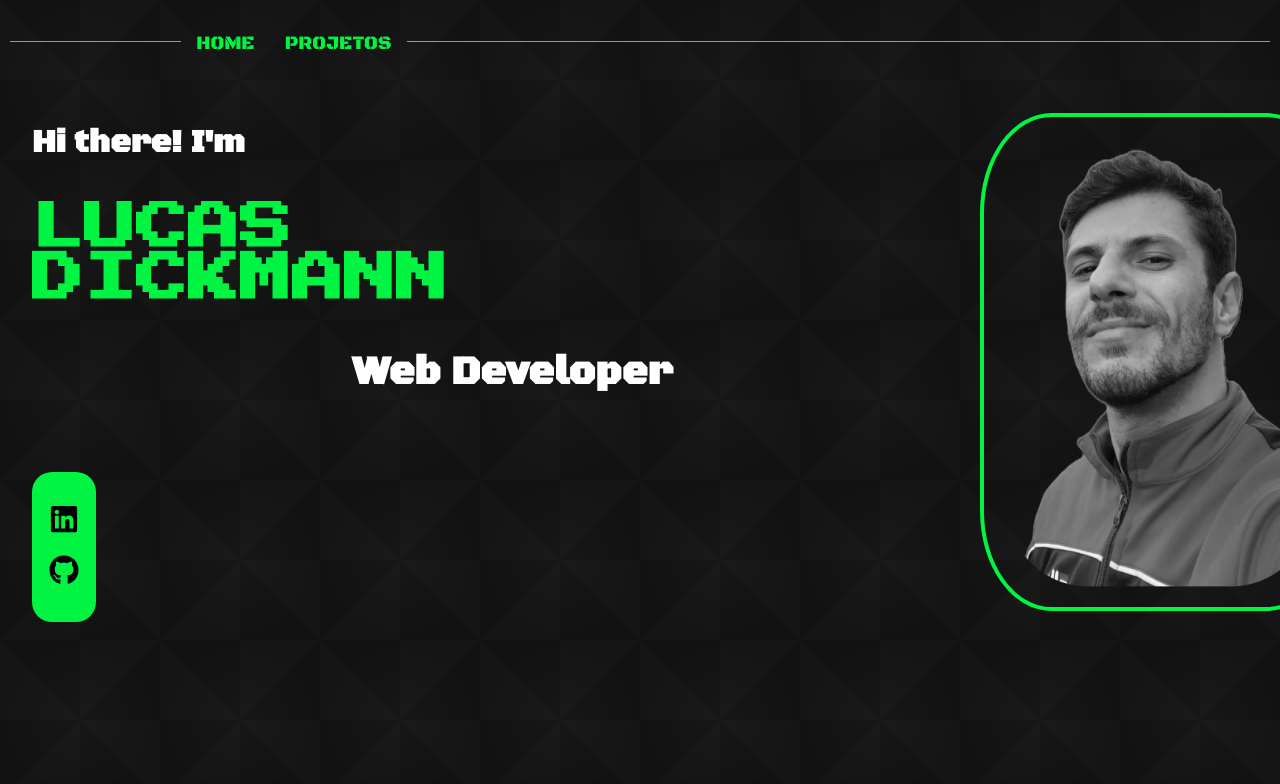
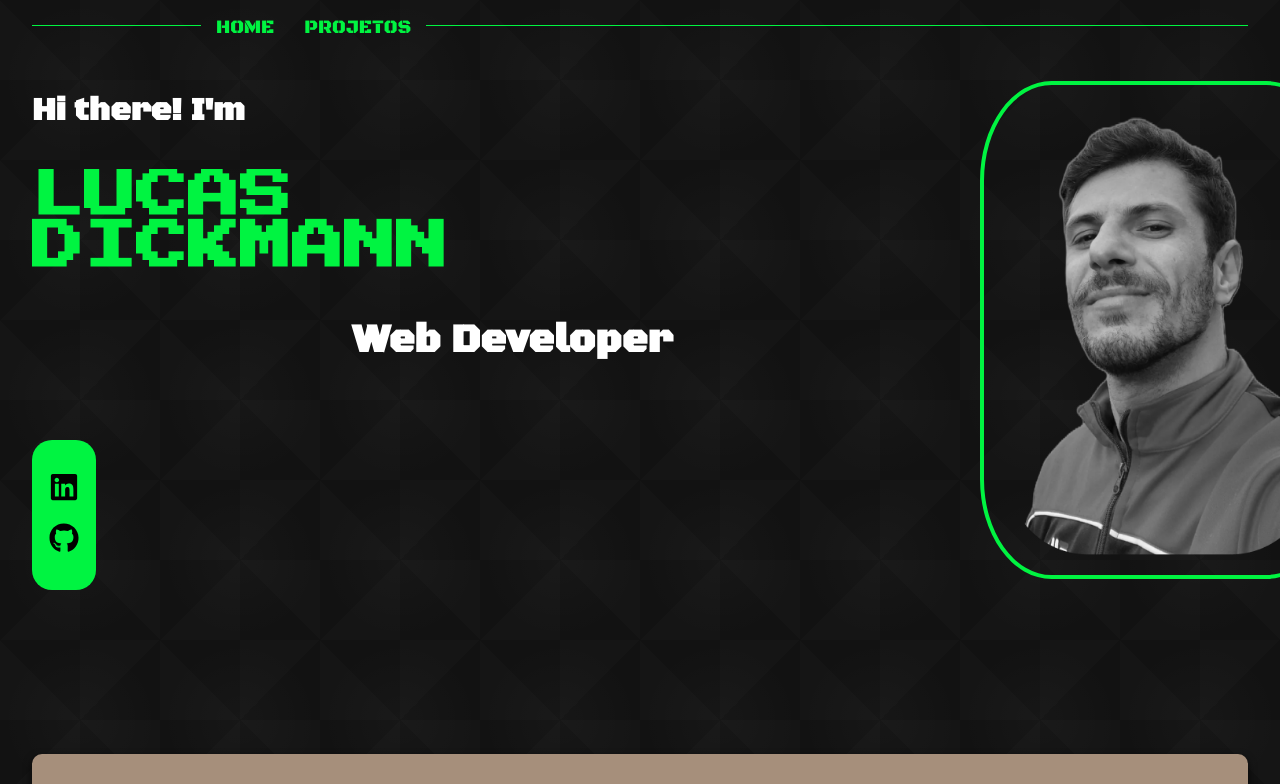
Before and after one commit to ldickmann/ldickmann.github.io, a React (Vite) app: page /home in a window 1280 px wide. Shown: the top 784 px of the page. Built offline with nearby package versions, Linux system fonts and the light colour scheme.

Commit message:
feat: remover código comentado e ajustar estilização da Navbar

```diff
--- a/src/components/Navbar/index.jsx
+++ b/src/components/Navbar/index.jsx
@@ -1,54 +1,33 @@
-// import { useState, useEffect } from "react";
-// import { FaBars } from "react-icons/fa";
 import styled from "styled-components";
 import PropTypes from "prop-types";
 import NavLinks from "../NavLinks";
 import DividerComponent from "../DividerComponent";
 
 const HeaderNavbar = styled.header`
-  /* background-color: var(--color-black); */
+  width: 100%;
 `;
 
 const Navigation = styled.nav`
   display: flex;
   align-items: center;
   box-sizing: border-box;
-  margin-inline: 0.625rem;
+  padding: 0 2rem;
+  width: 100%;
 `;
 
 const NavList = styled.ul`
   display: flex;
   list-style: none;
-  max-width: 100%;
   transition: opacity 0.3s ease;
   padding: 0;
+  margin: 0;
 `;
 
 const NavItem = styled.li`
   margin: 0 10px;
 `;
 
-// const ToggleIcon = styled.div`
-//   cursor: pointer;
-//   display: none;
-
-//   @media (max-width: 550px) {
-//     display: block;
-//   }
-// `;
-
 const Navbar = () => {
-  // const [isMobile, setIsMobile] = useState(window.innerWidth <= 550);
-
-  // useEffect(() => {
-  //   const handleResize = () => {
-  //     setIsMobile(window.innerWidth <= 550);
-  //   };
-
-  //   window.addEventListener("resize", handleResize);
-  //   return () => window.removeEventListener("resize", handleResize);
-  // }, []);
-
   return (
     <HeaderNavbar>
       <Navigation>
@@ -58,14 +37,6 @@ const Navbar = () => {
           height="1px"
           variant="solid"
         />
-        {/* {isMobile && (
-          <ToggleIcon onClick={toggleSidebar}>
-            <FaBars
-              size={40}
-              color="white"
-            />
-          </ToggleIcon>
-        )} */}
         <NavList>
           <NavItem>
             <NavLinks to="/home">Home</NavLinks>
```
